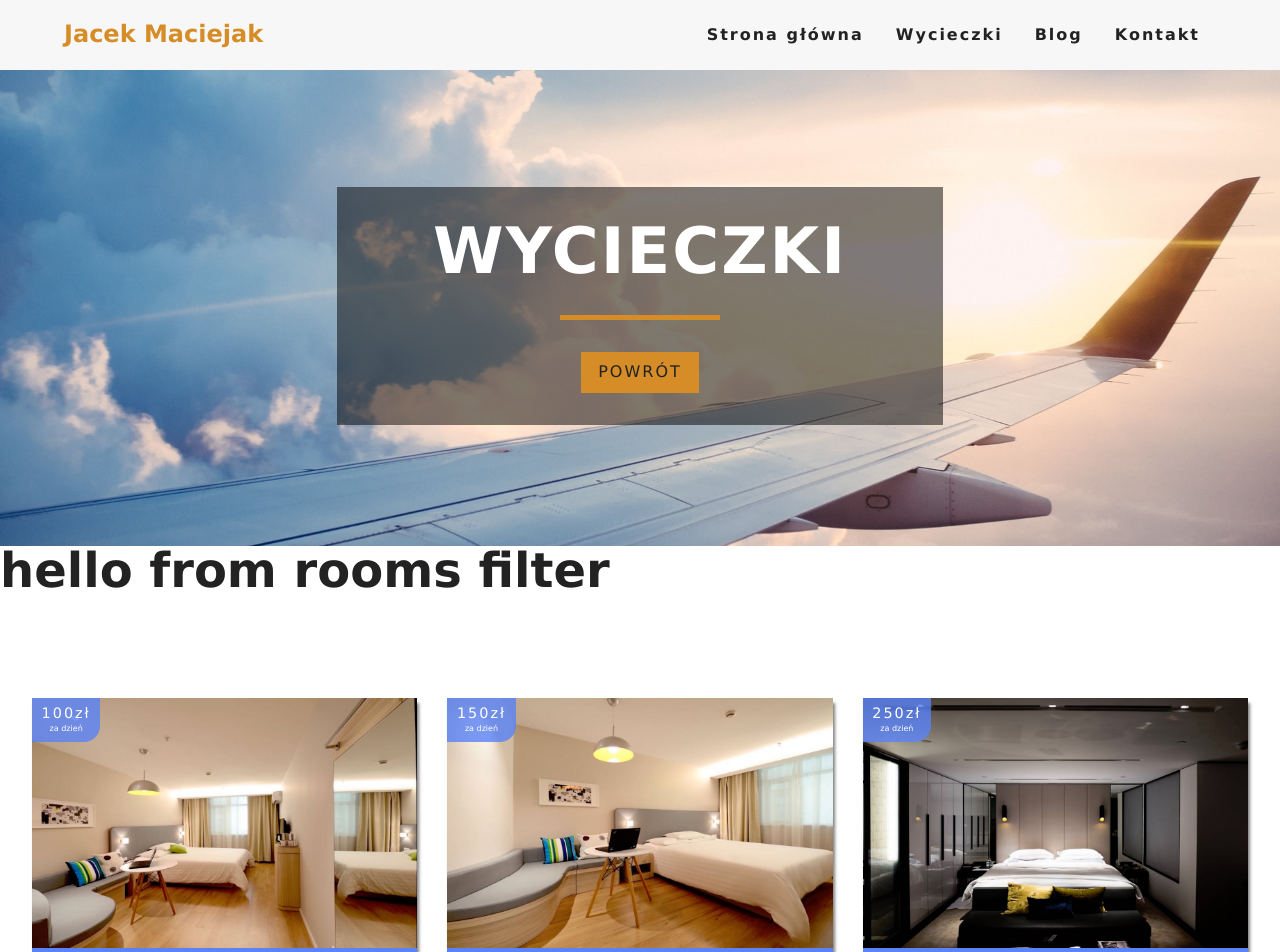
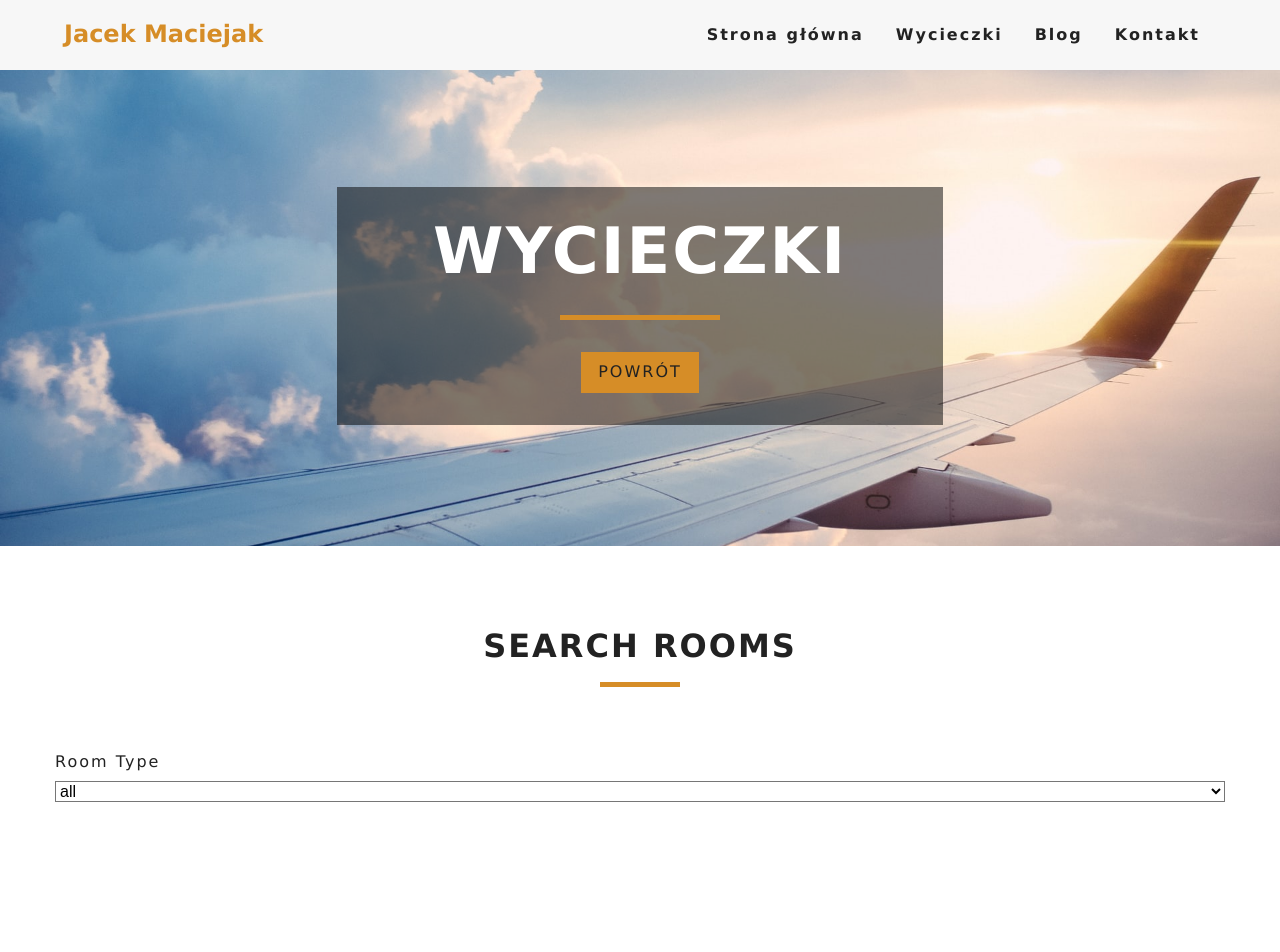
Before and after one commit to jacekmaciejak/Dream-holidays, a React (Create React App) app: page /rooms in a window 1280 px wide. Shown: the top 952 px of the page. Built offline with nearby package versions, Linux system fonts and the light colour scheme.

Commit message:
Section form & label TYPE have been added

```diff
--- a/src/App.css
+++ b/src/App.css
@@ -185,67 +185,3 @@
 }
 
 /* end of single room*/
-
-
-/*  rooms fitler*/
-.filter-container {
-  padding: 5rem 0;
-}
-
-.filter-form {
-  width: 60vw;
-  margin: 0 auto;
-  display: grid;
-  grid-template-columns: repeat(auto-fit, minmax(202px, 1fr));
-  grid-row-gap: 2rem;
-  grid-column-gap: 40px;
-}
-
-.form-group {
-  text-transform: capitalize;
-}
-
-.form-group label {
-  display: block;
-  letter-spacing: var(--mainSpacing);
-  margin-bottom: 0.5rem;
-}
-
-.form-control {
-  width: 100%;
-  background: transparent;
-  font-size: 1rem;
-}
-
-.size-inputs {
-  display: flex;
-}
-
-.size-input {
-  width: 40%;
-  padding: 0.2rem;
-  border: 1px solid var(--mainBlack);
-  border-radius: 0.3rem;
-  margin-right: 0.3rem;
-}
-
-.single-extra label {
-  display: inline-block;
-  font-size: 0.8rem;
-  margin-left: 0.5rem;
-}
-
-@media screen and (min-width: 776px) {
-  .filter-form {
-    width: 70vw;
-  }
-}
-
-@media screen and (min-width: 992px) {
-  .filter-form {
-    width: 95vw;
-    max-width: 1170px;
-  }
-}
-
-/* end of rooms fitler*/
--- a/src/components/Footer/Footer.js
+++ b/src/components/Footer/Footer.js
@@ -3,7 +3,6 @@
 // import Button from '../Button/Button';
 import { Link } from 'react-router-dom';
 import { FiFacebook, FiInstagram, FiTwitter, FiLinkedin, FiYoutube } from "react-icons/fi";
-// import { ImYoutube2} from "react-icons/im";
 
 function Footer() {
     return (
@@ -27,9 +26,9 @@
                     </form>
                 </div>
             </section> */}
-            <div class='footer__links'>
+            <div className='footer__links'>
                 <div className='footer__link__wrapper'>
-                    <div class='footer__link__items'>
+                    <div className='footer__link__items'>
                         <h2>O nas</h2>
                         <Link to='/kontakt'>Jak działamy?</Link>
                         <Link to='/kontakt'>Referencje</Link>
@@ -37,9 +36,9 @@
                         <Link to='/kontakt'>Dla inwestora</Link>
                     </div>
 
-                    <div class='footer__icons'>
+                    <div className='footer__icons'>
                         <Link
-                            class='social__icon__link facebook'
+                            className='social__icon__link facebook'
                             to='/'
                             target='_blank'
                             aria-label='Facebook'
@@ -47,7 +46,7 @@
                             <span><FiFacebook /></span>
                         </Link>
                         <Link
-                            class='social__icon__link instagram'
+                            className='social__icon__link instagram'
                             to='/'
                             target='_blank'
                             aria-label='Instagram'
@@ -55,7 +54,7 @@
                             <span><FiInstagram /></span>
                         </Link>
                         <Link
-                            class='social__icon__link youtube'
+                            className='social__icon__link youtube'
                             to='/'
                             target='_blank'
                             aria-label='Youtube'
@@ -63,7 +62,7 @@
                             <span><FiYoutube /></span>
                         </Link>
                         <Link
-                            class='social__icon__link twitter'
+                            className='social__icon__link twitter'
                             to='/'
                             target='_blank'
                             aria-label='Twitter'
@@ -71,7 +70,7 @@
                             <span><FiTwitter /></span>
                         </Link>
                         <Link
-                            class='social__icon__link twitter'
+                            className='social__icon__link twitter'
                             to='/'
                             target='_blank'
                             aria-label='LinkedIn'
@@ -79,7 +78,7 @@
                             <span><FiLinkedin /></span>
                         </Link>
                     </div>
-                    <div class='footer__link__items'>
+                    <div className='footer__link__items'>
                         <h2>Media</h2>
                         <Link to='/'>Instagram</Link>
                         <Link to='/'>Facebook</Link>
--- a/src/components/Room/Room.css
+++ b/src/components/Room/Room.css
@@ -23,7 +23,7 @@
     position: absolute;
     top: 0;
     left: 0;
-    background: rgba(89, 131, 247, 0.8);
+    background: var(--primaryColor);
     color: var(--mainWhite);
     padding: 0.3rem 0.6rem 0.5rem;
     border-bottom-right-radius: 1rem;
@@ -65,8 +65,9 @@
 
 .room-info {
     background: var(--mainBlue);
+    color: var(--mainWhite);
     text-transform: capitalize;
-    padding: 0.5rem 0;
+    padding: 0.7rem 0;
     text-align: center;
     font-weight: 700;
     letter-spacing: var(--mainSpacing);
--- a/src/components/RoomsContainer/RoomsFilter/RoomsFilter.css
+++ b/src/components/RoomsContainer/RoomsFilter/RoomsFilter.css
@@ -0,0 +1,59 @@
+.filter-container {
+    padding: 5rem 0;
+}
+
+.filter-form {
+    width: 60vw;
+    margin: 0 auto;
+    display: grid;
+    grid-template-columns: repeat(auto-fit, minmax(202px, 1fr));
+    grid-row-gap: 2rem;
+    grid-column-gap: 40px;
+}
+
+.form-group {
+    text-transform: capitalize;
+}
+
+.form-group label {
+    display: block;
+    letter-spacing: var(--mainSpacing);
+    margin-bottom: 0.5rem;
+}
+
+.form-control {
+    width: 100%;
+    background: transparent;
+    font-size: 1rem;
+}
+
+.size-inputs {
+    display: flex;
+}
+
+.size-input {
+    width: 40%;
+    padding: 0.2rem;
+    border: 1px solid var(--mainBlack);
+    border-radius: 0.3rem;
+    margin-right: 0.3rem;
+}
+
+.single-extra label {
+    display: inline-block;
+    font-size: 0.8rem;
+    margin-left: 0.5rem;
+}
+
+@media screen and (min-width: 776px) {
+    .filter-form {
+        width: 70vw;
+    }
+}
+
+@media screen and (min-width: 992px) {
+    .filter-form {
+        width: 95vw;
+        max-width: 1170px;
+    }
+}
--- a/src/components/RoomsContainer/RoomsFilter/RoomsFilter.js
+++ b/src/components/RoomsContainer/RoomsFilter/RoomsFilter.js
@@ -1,11 +1,38 @@
 import React from 'react'
 import './RoomsFilter.css'
+import { useContext } from 'react'
+import { RoomContext } from '../../../context'
+import Title from '../../Title/Title'
 
-function RoomsFilter() {
+//get all unique values
+const getUnique = (items, value) => {
+    return [...new Set(items.map(item => item[value]))]
+}
+
+function RoomsFilter({ rooms }) {
+    const context = useContext(RoomContext);
+    const { handleChange, type, capacity, price, minPrice, maxPrice, minSize, maxSize, breakfast, pets } = context;
+    //get unique types
+    let types = getUnique(rooms, 'type')
+    //add all
+    types = ['all', ...types]
+    //map to jsx
+    types = types.map((item, index) => {
+        return <option value={item} key={index}>{item}</option>
+    })
+
     return (
-        <div>
-            <h1>hello from rooms filter</h1>
-        </div>
+        <section className='filter-container'>
+            <Title title='search rooms' />
+            <form className="filter-form">
+                <div className="form-group">
+                    <label htmlFor="type">room type</label>
+                    <select name="type" id="type" value={type} onChange={handleChange} className="form-control">
+                        {types}
+                    </select>
+                </div>
+            </form>
+        </section>
     )
 }
 
--- a/src/context.js
+++ b/src/context.js
@@ -8,17 +8,32 @@
     rooms: [],
     sortedRooms: [],
     featuredRooms: [],
-    loading: true
+    loading: true,
+    type: 'all',
+    capacity: 1,
+    price: 0,
+    minPrice: 0,
+    maxPrice: 0,
+    minSize: 0,
+    maxSize: 0,
+    breakfast: false,
+    pets: false
+
   };
   //getData
   componentDidMount() {
     let rooms = this.formatData(items);
     let featuredRooms = rooms.filter(room => room.featured === true);
+    let maxPrice = Math.max(...rooms.map(item => item.price));
+    let maxSize = Math.max(...rooms.map(item => item.size));
     this.setState({
       rooms,
       featuredRooms,
       sortedRooms: rooms,
-      loading: false
+      loading: false,
+      price: maxPrice,
+      maxPrice,
+      maxSize
     });
   }
 
@@ -38,10 +53,21 @@
     const room = tempRooms.find(room => room.slug === slug);
     return room;
   };
+  handleChange = e => {
+    const type = e.target.type;
+    const name = e.target.name;
+    const value = e.target.value;
+    console.log(`this is type: ${type}, this is name: ${name}, this is value: ${value}`);
+
+  }
+  filterRooms = () => {
+    console.log('Hello filterRooms');
+
+  }
 
   render() {
     return (
-      <RoomContext.Provider value={{ ...this.state, getRoom: this.getRoom }}>
+      <RoomContext.Provider value={{ ...this.state, getRoom: this.getRoom, handleChange: this.handleChange }}>
         {this.props.children}
       </RoomContext.Provider>
     );
```
